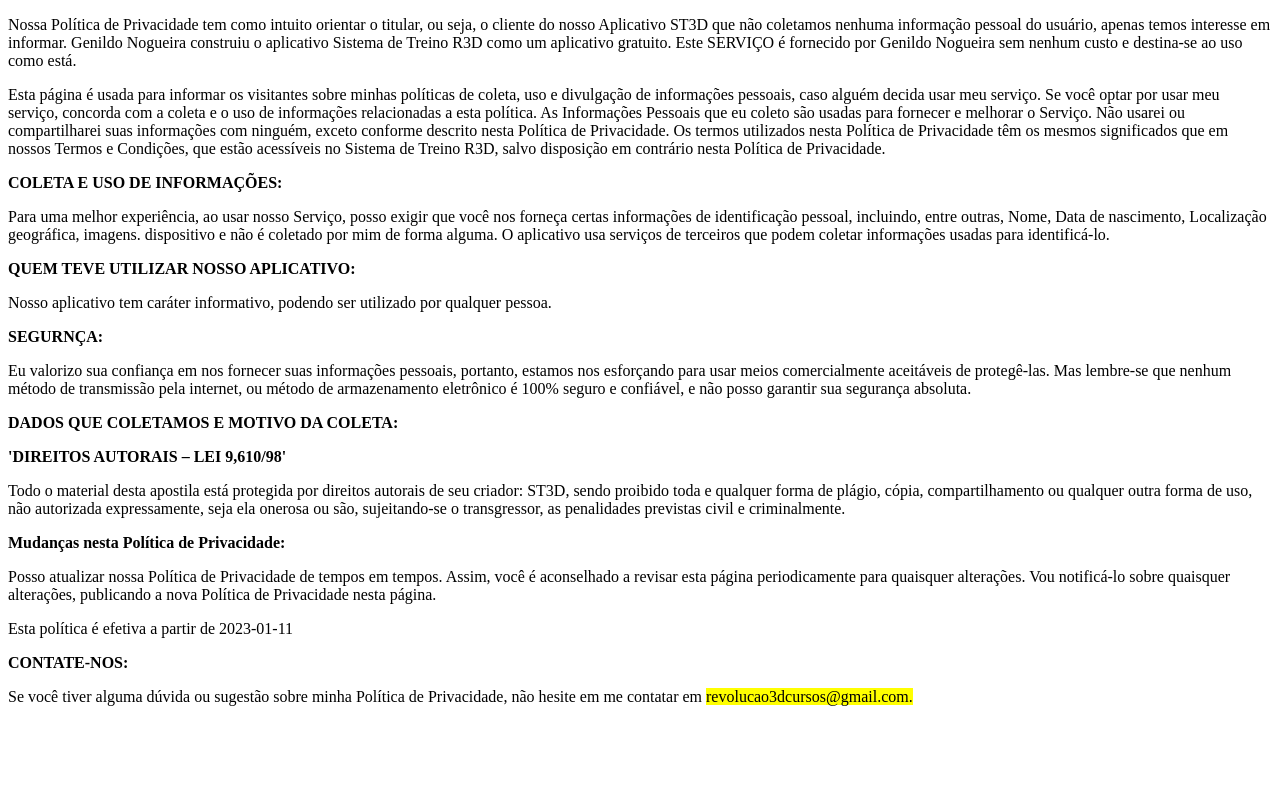
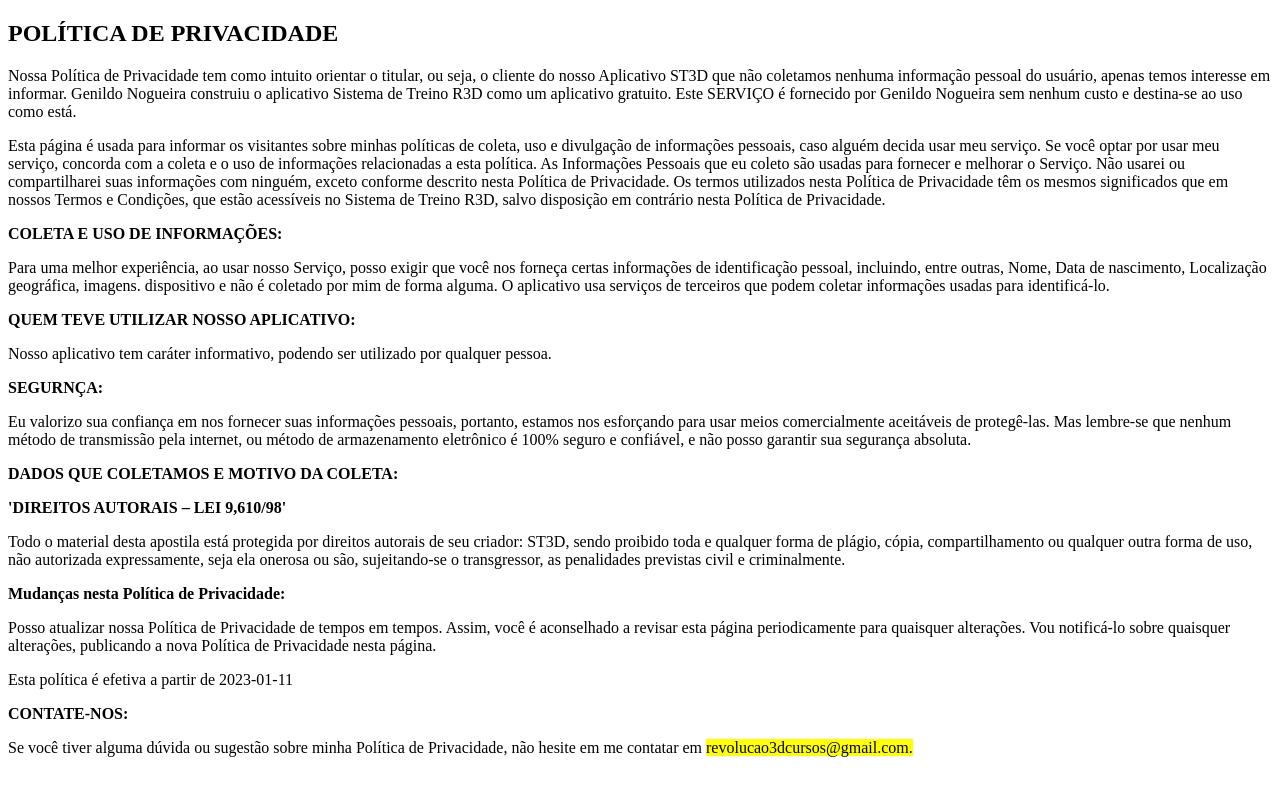
Before and after one commit to GenildoNogueira/politica-privacidade, a plain HTML site: page index.html in a window 1280 px wide. Drawn offline with Linux system fonts and the light colour scheme.

Commit message:
Add files via upload

```diff
--- a/index.html
+++ b/index.html
@@ -8,6 +8,7 @@
     <title>Política de Privacidade</title>
 </head>
 <body>
+    <h2>POLÍTICA DE PRIVACIDADE</h2>
     <p>Nossa Política de Privacidade tem como intuito orientar o titular, ou seja, o cliente do nosso Aplicativo ST3D que não coletamos nenhuma informação pessoal do usuário, apenas temos interesse em informar. Genildo Nogueira construiu o aplicativo Sistema de Treino R3D como um aplicativo gratuito. Este SERVIÇO é fornecido por Genildo Nogueira sem nenhum custo e destina-se ao uso como está.</p>
     <p>Esta página é usada para informar os visitantes sobre minhas políticas de coleta, uso e divulgação de informações pessoais, caso alguém decida usar meu serviço.
         Se você optar por usar meu serviço, concorda com a coleta e o uso de informações relacionadas a esta política. As Informações Pessoais que eu coleto são usadas para fornecer e melhorar o Serviço. Não usarei ou compartilharei suas informações com ninguém, exceto conforme descrito nesta Política de Privacidade.
```
